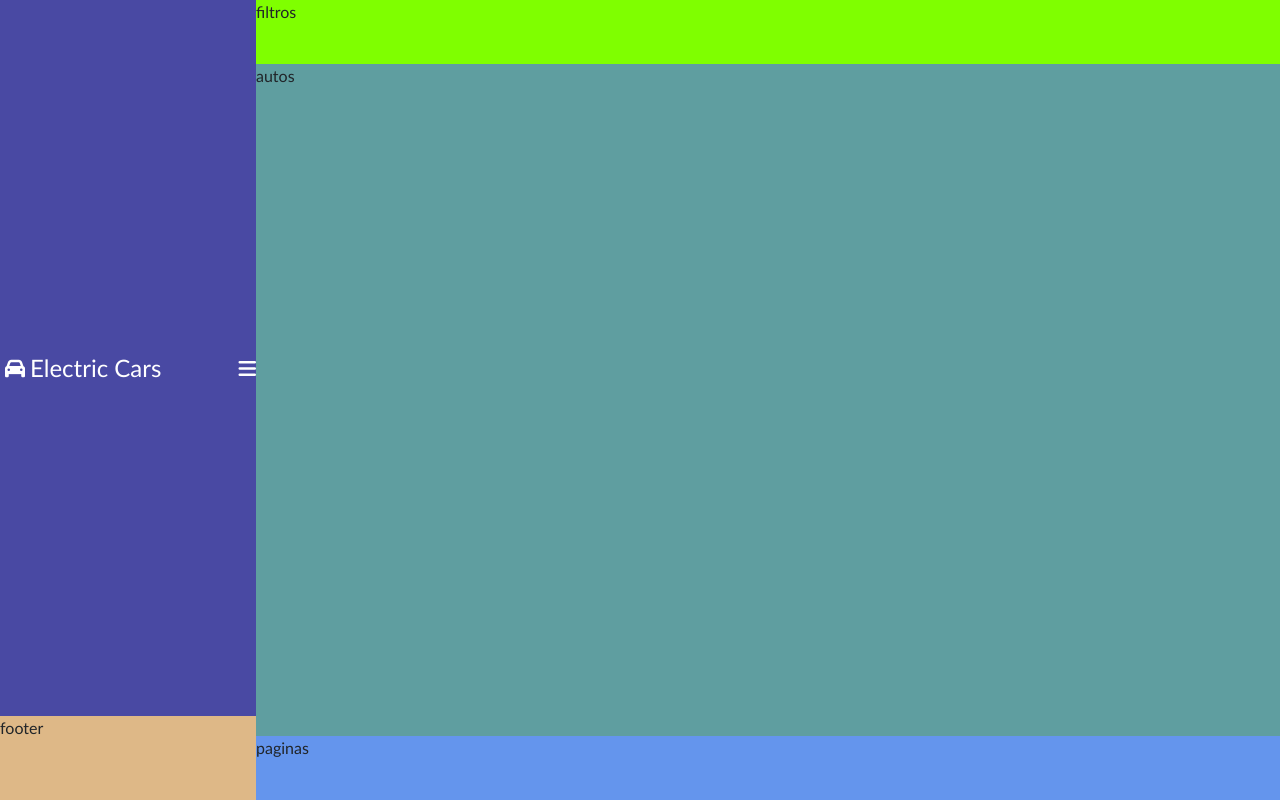
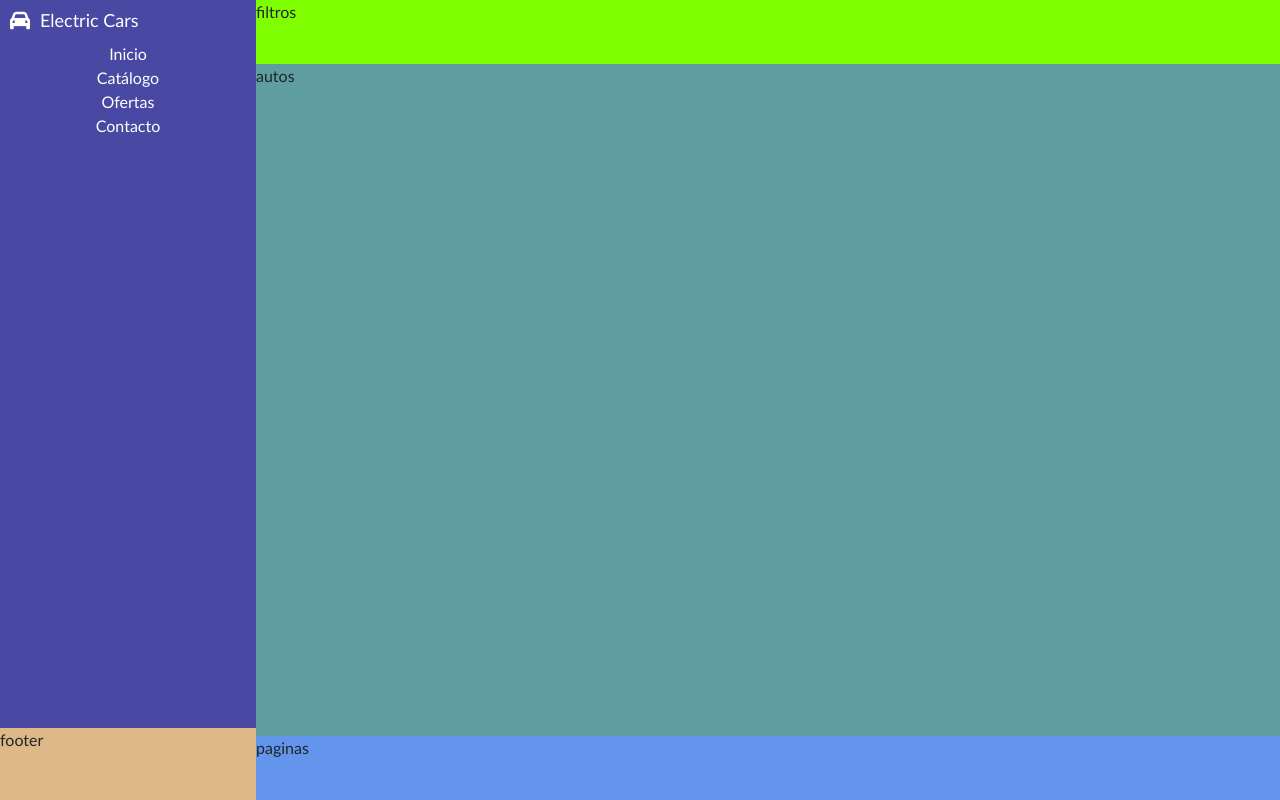
Before and after one commit to Bladimirlpz/Mediaqueries_project_Bladimir, a plain HTML site: page index.html in a window 1280 px wide. Drawn offline with nearby package versions, Linux system fonts and the light colour scheme.

Commit message:
Agregando estilos a la barra de navegacion version desktop

```diff
--- a/assets/style/style.css
+++ b/assets/style/style.css
@@ -3,26 +3,38 @@
     margin: 0;
     font-family:'Gill Sans', 'Gill Sans MT', Calibri, 'Trebuchet MS', sans-serif;
 }
-
+/* BARRA DE NAVEGACION */
 nav {
     grid-area: nav_bar;
     display: flex;
-    align-items: center;
+    flex-direction: column;
     color: white;
     background-color: rgb(73, 73, 163);
-    justify-content: space-between;
     height: 125%;
+}
+nav ul{
+    list-style-type: none;
+    display: flex;
+    flex-direction: column;
+    text-align: center;
+    padding-left: 0;
+    padding-top: 10px;
 }
 
 nav div {
     display: flex;
     align-items: center;
-    gap: 5px;
-    margin-left: 5px;
+    padding-top: 10px;
 }
 nav h4 {
     margin-bottom: 0;
+    font-size: large;
+    padding-left: 10px;
 }
+nav i {
+    padding-left: 10px;
+}
+/* SECCION MAIN */
 main {
     display: grid;
     grid-template-rows: 8% auto 8%;
--- a/index.html
+++ b/index.html
@@ -20,7 +20,13 @@
                 <i class="fa-solid fa-car fa-lg"></i>
                 <h4>Electric Cars</h4>
             </div>
-            <i class="fa-solid fa-bars fa-lg"></i>
+            <ul class="menu">
+                <li><a class="dropdown-item" href="#">Inicio</a></li>
+                <li><a class="dropdown-item" href="#">Catálogo</a></li>
+                <li><a class="dropdown-item" href="#">Ofertas</li>
+                <li><a class="dropdown-item" href="#">Contacto</a></li>
+            </ul>
+
         </nav>
         <main>
             <div class="filtros">
```
